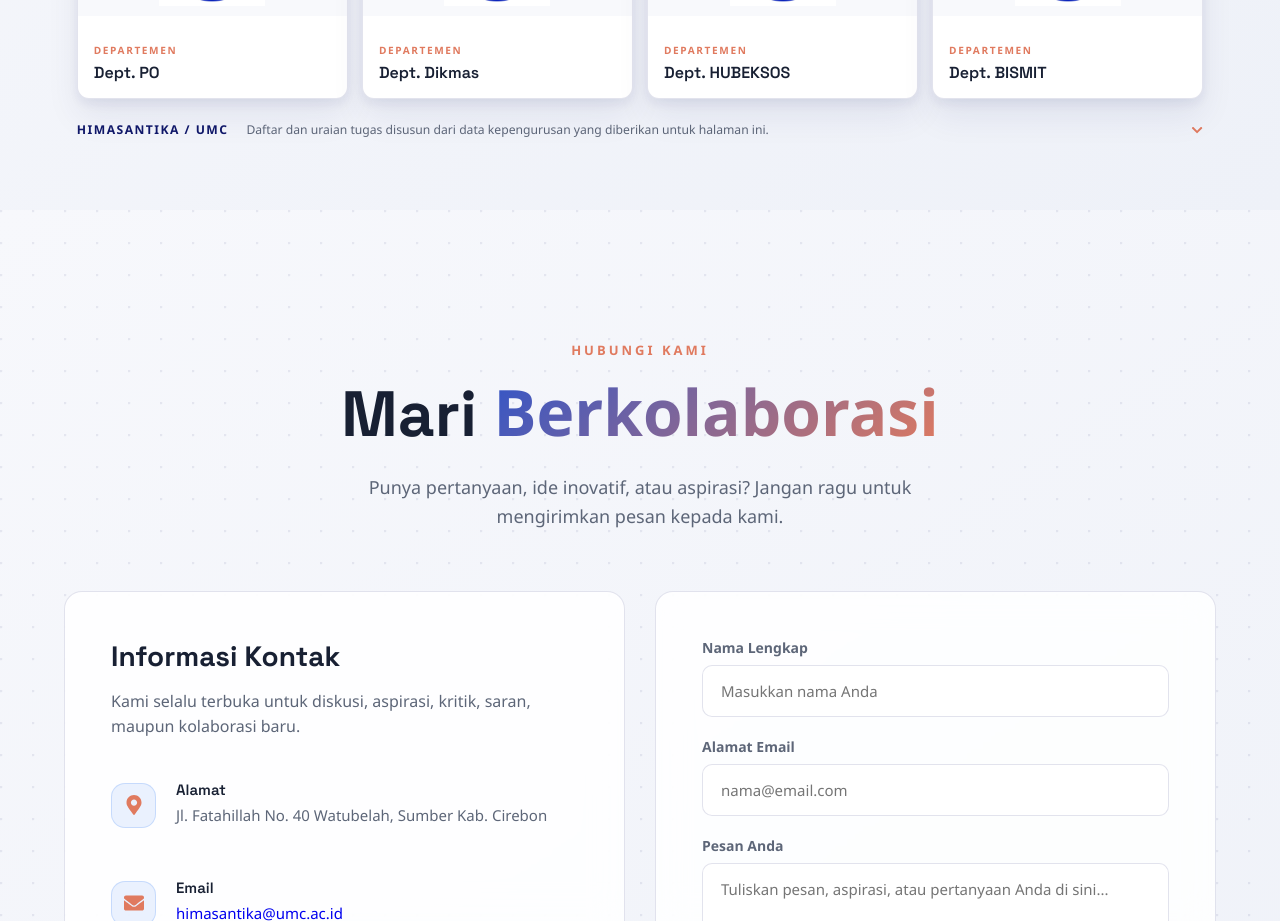
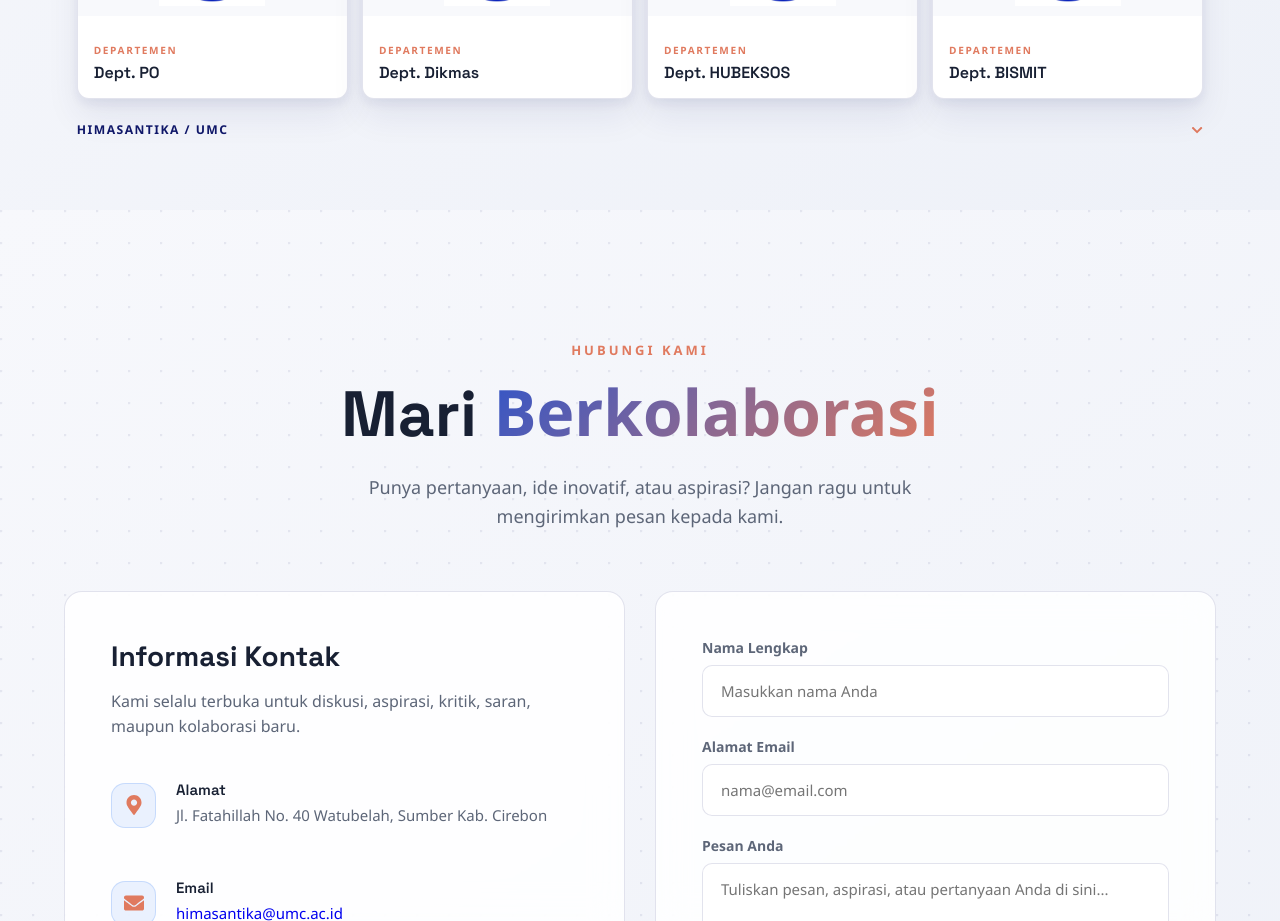
Before and after one commit to isununeo-ui/STELLAR_SMA-TELEKOMUNIKASI_HIMASANTIKA, a React (Vite) app in the folder webdesign-STELLAR/: page / in a window 1280 px wide. Shown: the part 6360-7281 px from the top of the page. Built offline with nearby package versions, Linux system fonts and the light colour scheme.

Commit message:
Update Divisi.jsx

```diff
--- a/webdesign-STELLAR/src/Pages/Divisi.jsx
+++ b/webdesign-STELLAR/src/Pages/Divisi.jsx
@@ -102,7 +102,7 @@ export default function Divisi() {
 
         <div className="divisions-footnote">
           <span>HIMASANTIKA / UMC</span>
-          <p>Daftar dan uraian tugas disusun dari data kepengurusan yang diberikan untuk halaman ini.</p>
+          <p></p>
           <FaChevronDown aria-hidden="true" />
         </div>
       </div>
```
